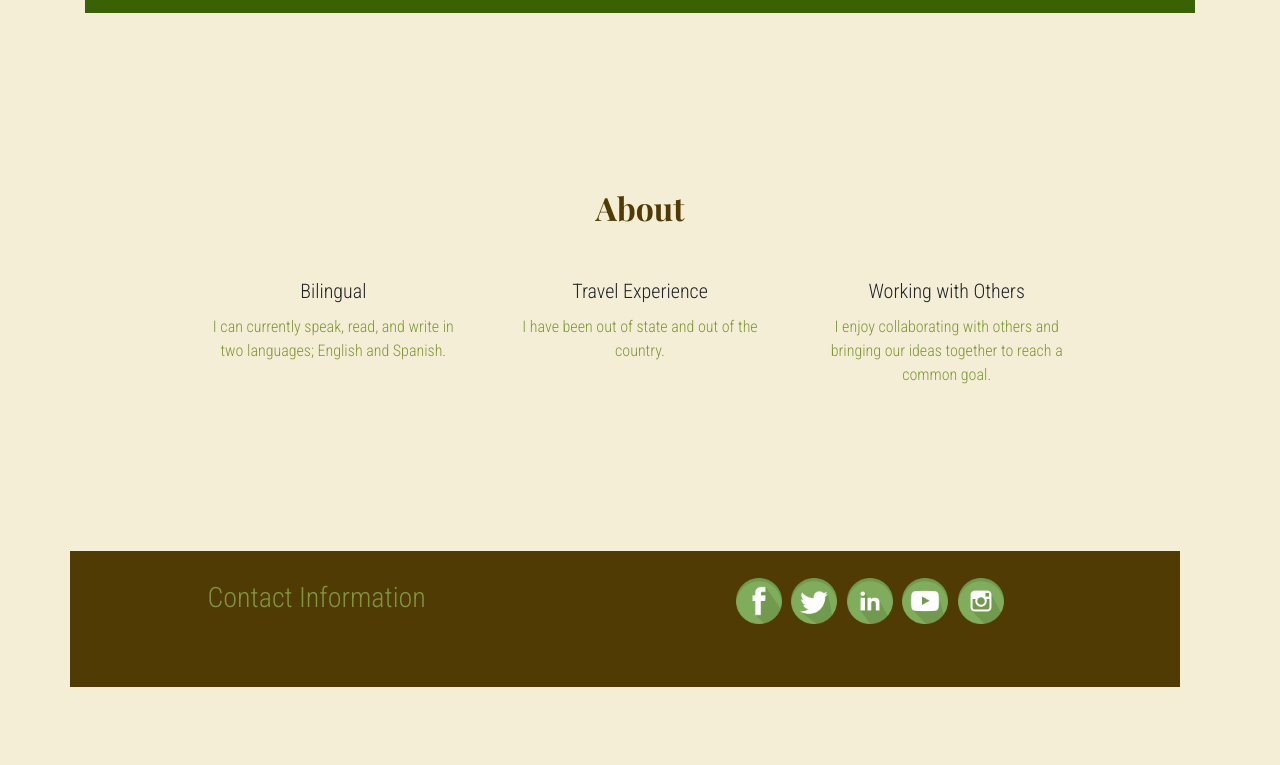
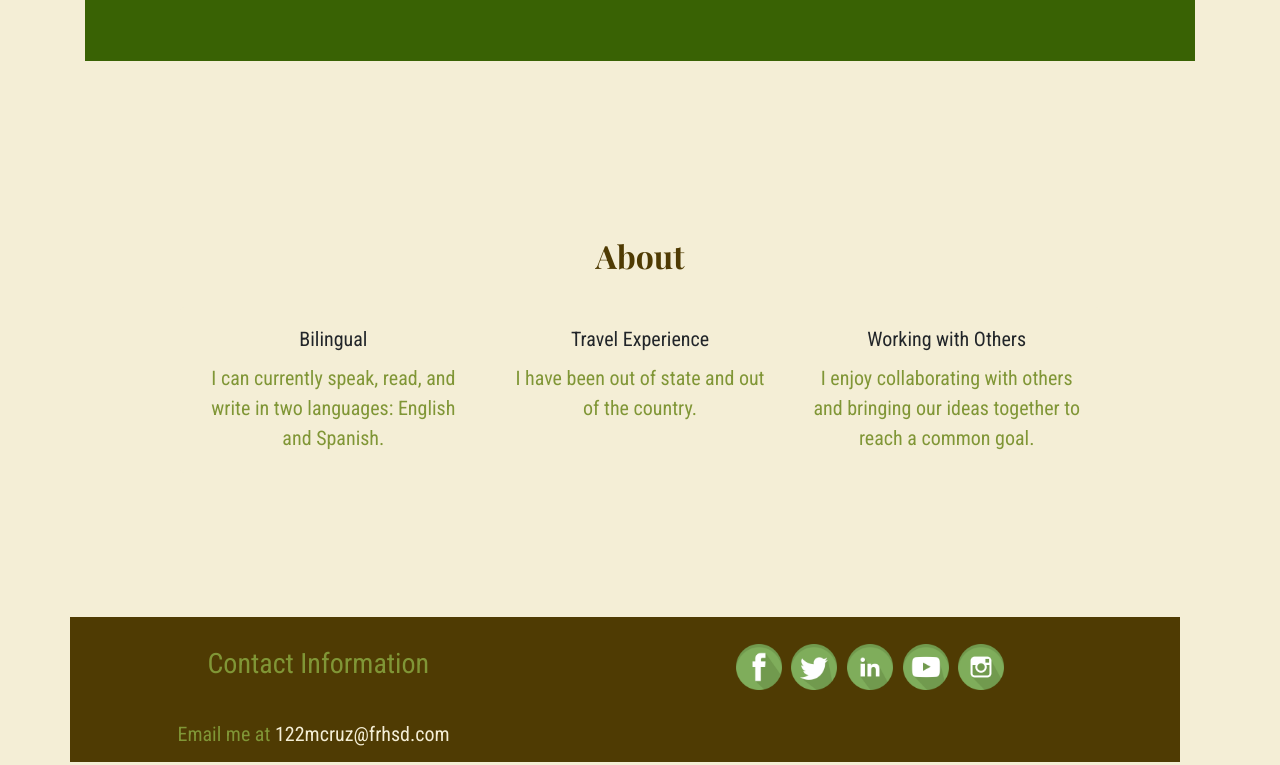
Before and after one commit to marjuly/new-professional-portfolio, a website: page index.html in a window 1280 px wide. Shown: the part 1881-2646 px from the top of the page. Before the commit the page ends 2568 px from the top, so only its background shows below. Drawn offline with nearby package versions, Linux system fonts and the light colour scheme.

Commit message:
commit i forgot to commit changes yesterday but there is always today

```diff
--- a/css/style.css
+++ b/css/style.css
@@ -30,12 +30,15 @@ html {
 }
 
 .nav-link,
-p {
+p,
+#email:hover {
   color: #809636;
 }
 
 .nav-link:hover,
-.nav-link:active {
+.nav-link:active,
+#email:visited,
+#email:active {
   color: #396204;
 }
 
@@ -89,10 +92,11 @@ h3,
   bottom: 0;
   width: 100%;
   background-color: #4f3b03;
-  height: 136px;
+  height: 145px;
 }
 #lol,
-.botones {
+.botones,
+#email:link {
   color: #f4eed6;
 }
 
@@ -104,6 +108,10 @@ li {
   font-size: 18px;
 }
 
+p {
+  font-size: 20px;
+}
+
 .card-title {
   font-weight: 400;
 }
--- a/index.html
+++ b/index.html
@@ -21,7 +21,7 @@
     />
 
     <link rel="preconnect" href="https://fonts.gstatic.com">
-    <link href="https://fonts.googleapis.com/css2?family=Playfair+Display:wght@700&family=Roboto+Condensed:wght@300&display=swap" rel="stylesheet">
+    <link href="https://fonts.googleapis.com/css2?family=Playfair+Display:wght@700&family=Roboto+Condensed&display=swap" rel="stylesheet">
 
     <script src="js/scripts.js"></script>
 
@@ -199,7 +199,7 @@
               <div class="card-body">
                 <h5 class="card-title">Bilingual</h5>
                 <p class="card-text">
-                  I can currently speak, read, and write in two languages; English and Spanish.
+                  I can currently speak, read, and write in two languages: English and Spanish.
                 </p>
               </div>
             </div>
@@ -233,7 +233,10 @@
 
       <div class="row footer">
         <div class="col-1"></div>
-        <div class="col-4"><h3>Contact Information</h3></div>
+        <div class="col-4">
+          <h3>Contact Information</h3>
+          <p>Email me at <a id="email" href = "mailto: 122mcruz@frhsd.com">122mcruz@frhsd.com</a></p>
+        </div>
         <div class="col-2"></div>
         <div class="col-5">
 
--- a/js/scripts.js
+++ b/js/scripts.js
@@ -2,10 +2,10 @@ function scrollWin1() {
   window.scrollTo(0, 0);
 }
 function scrollWin2() {
-  window.scrollTo(0, 740);
+  window.scrollTo(0, 818);
 }
 function scrollWin3() {
-  window.scrollTo(0, 1320);
+  window.scrollTo(0, 1420);
 }
 function ScrollToBottom() {
   window.scrollTo(0, document.body.scrollHeight);
```
